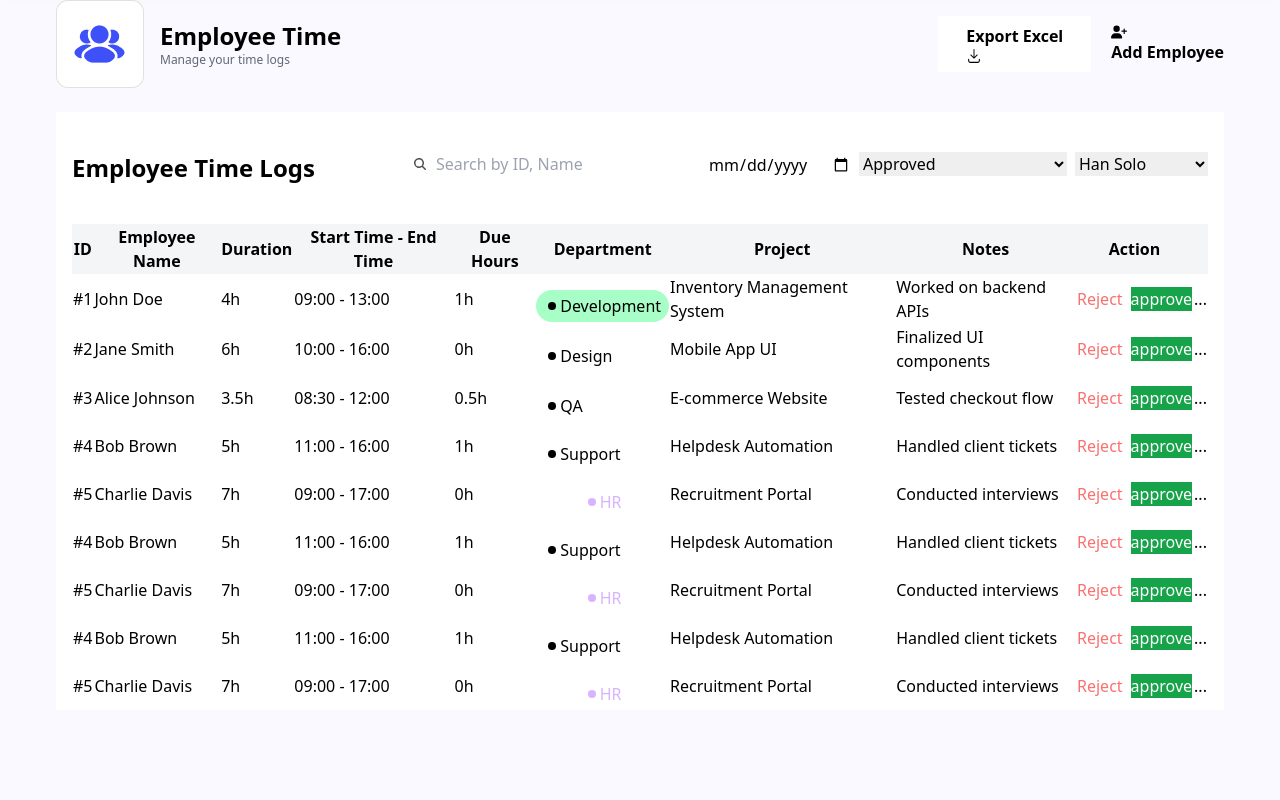
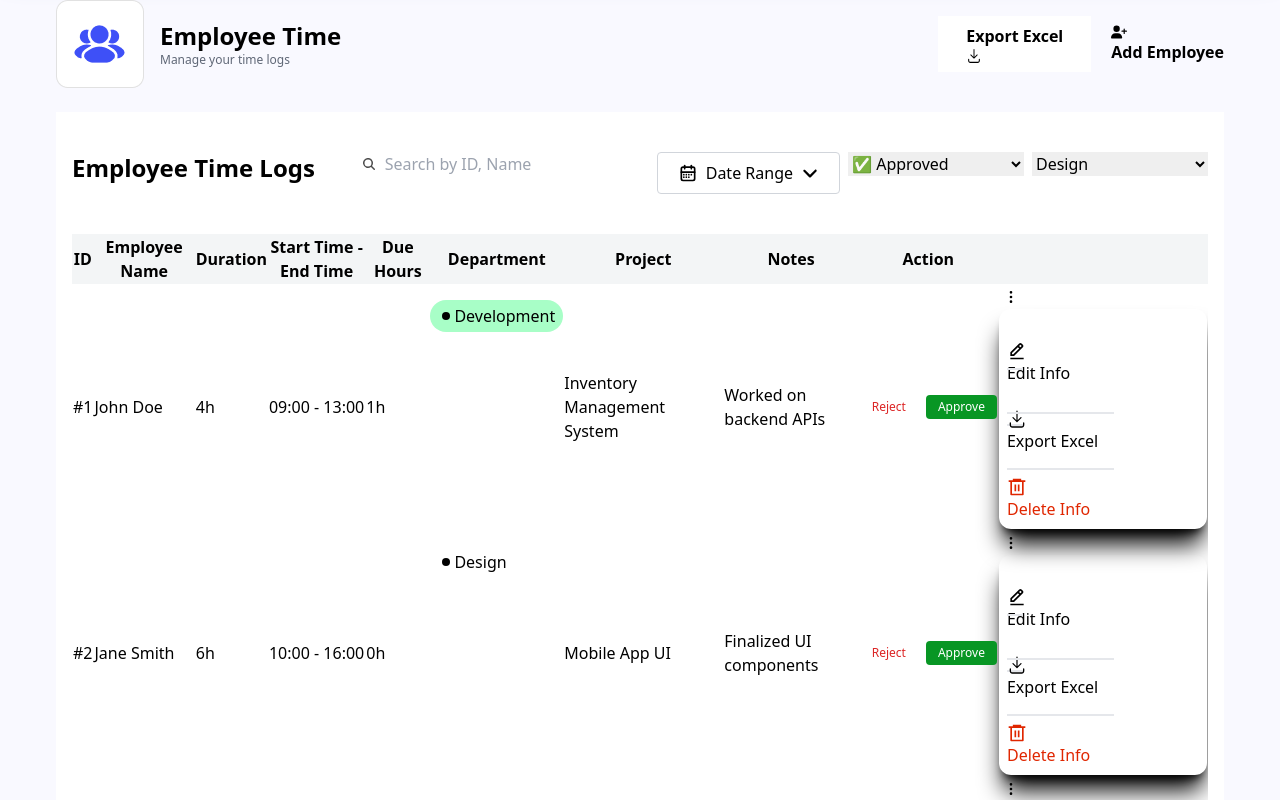
Before and after one commit to rocky-islam/gain-solutions, a React (Vite) app: page / in a window 1280 px wide. Shown: the part 518-1318 px from the top of the page. Built offline with nearby package versions, Linux system fonts and the light colour scheme.

Commit message:
approve reject done

```diff
--- a/public/employeeData.json
+++ b/public/employeeData.json
@@ -48,45 +48,5 @@
     "department": "HR",
     "project": "Recruitment Portal",
     "notes": "Conducted interviews"
-  },
-  {
-    "id": "4",
-    "employeeName": "Bob Brown",
-    "duration": "5h",
-    "startTimeEndTime": "11:00 - 16:00",
-    "dueHours": "1h",
-    "department": "Support",
-    "project": "Helpdesk Automation",
-    "notes": "Handled client tickets"
-  },
-  {
-    "id": "5",
-    "employeeName": "Charlie Davis",
-    "duration": "7h",
-    "startTimeEndTime": "09:00 - 17:00",
-    "dueHours": "0h",
-    "department": "HR",
-    "project": "Recruitment Portal",
-    "notes": "Conducted interviews"
-  },
-  {
-    "id": "4",
-    "employeeName": "Bob Brown",
-    "duration": "5h",
-    "startTimeEndTime": "11:00 - 16:00",
-    "dueHours": "1h",
-    "department": "Support",
-    "project": "Helpdesk Automation",
-    "notes": "Handled client tickets"
-  },
-  {
-    "id": "5",
-    "employeeName": "Charlie Davis",
-    "duration": "7h",
-    "startTimeEndTime": "09:00 - 17:00",
-    "dueHours": "0h",
-    "department": "HR",
-    "project": "Recruitment Portal",
-    "notes": "Conducted interviews"
   }
 ]
--- a/src/Pages/EmployeeLog/EmployeeLog.jsx
+++ b/src/Pages/EmployeeLog/EmployeeLog.jsx
@@ -44,15 +44,27 @@ const EmployeeLog = () => {
   const hours = Math.floor(diff / 60);
   const minutes = diff % 60;
   console.log(hours, minutes)
-  // return `${hours}h ${minutes}m`;
+
+  // dueHrs
+  const TOTAL_MINUTES = 8 * 60; // 8 hours = 480 minutes
+
+  // Convert spent time to minutes
+  const spentMinutes = hours * 60 + minutes;
+
+  // Calculate remaining minutes
+  const remainingMinutes = TOTAL_MINUTES - spentMinutes;
+
+  // Convert back to HH:MM
+  const remainingHours = Math.floor(remainingMinutes / 60);
+  const remainingMins = remainingMinutes % 60;
 
 
     const newEmployee = {
       id: id,
       employeeName: name,
-      duration: hours+":"+minutes+"h",
+      duration: hours+"hr "+minutes+"min",
       startTimeEndTime: startTime + " - " + endTime,
-      dueHours: "",
+      dueHours: remainingHours+"hr "+remainingMins+"min",
       department: department,
       project: project,
       notes: "",
--- a/src/component/Table/Table.jsx
+++ b/src/component/Table/Table.jsx
@@ -1,13 +1,21 @@
 import { useState } from "react";
 import DatePicker from "react-datepicker";
-// import { FaRegCircleCheck } from "react-icons/fa6";
+import { FaAngleDown, FaRegCircleCheck } from "react-icons/fa6";
 import "react-datepicker/dist/react-datepicker.css";
-import { GoDotFill } from "react-icons/go";
+import { GoDotFill, GoXCircleFill } from "react-icons/go";
+import { BiEditAlt } from "react-icons/bi";
+import { RxDownload } from "react-icons/rx";
+import { RiDeleteBin6Line } from "react-icons/ri";
+import { TbCalendarMonth } from "react-icons/tb";
+import { HiOutlineDotsVertical } from "react-icons/hi";
+import { CiCircleCheck } from "react-icons/ci";
+import { FaCheckCircle } from "react-icons/fa";
 
 const Table = ({ employee }) => {
   const [selectedDate, setSelectedDate] = useState(new Date());
   console.log(employee);
   const [searchTerm, setSearchTerm] = useState("");
+  const [statuses, setStatuses] = useState({});
 
   // search
   const filteredEmployees = employee.filter(
@@ -17,7 +25,21 @@ const Table = ({ employee }) => {
   );
 
   // color class
+  const handleApprove = (id) => {
+    setStatuses((prev) => ({ ...prev, [id]: "approved" }));
+  };
 
+  const handleReject = (id) => {
+    setStatuses((prev) => ({ ...prev, [id]: "rejected" }));
+  };
+
+  const handleUndo = (id) => {
+    setStatuses((prev) => {
+      const updated = { ...prev };
+      delete updated[id];
+      return updated;
+    });
+  };
   return (
     <div className="bg-white px-4">
       <div className="py-10 flex justify-between">
@@ -49,30 +71,32 @@ const Table = ({ employee }) => {
             </label>
           </div>
           <div>
-            <label className="form-control">
-              <div className="label">
+            <label className=" w-44">
+              <div className="flex gap-2 items-center justify-center border border-gray-300 px-5 py-2 rounded">
+                <TbCalendarMonth size={20} />
+                <p className="font-medium">Date Range</p>
+                <FaAngleDown size={18} />
               </div>
-              <input
-                type="date"
-                value={'select time'}
-                name="name"
-                placeholder="Type Name"
-                className="input input-bordered w-full max-w-xs"
-              />
             </label>
           </div>
           <div>
-            <select className="select w-52">
-              <option disabled>Status</option>
-              <option className="text-[#089624] flex">Approved</option>
-              <option className="text-red-500">Reject</option>
+            <select className="font-medium select w-44">
+              <option disabled className="font-medium">
+                Status
+              </option>
+              <option className="text-[#089624] flex font-medium">
+                {" "}
+                &#x2705; Approved
+              </option>
+              <option className="text-red-500 font-medium"> ❌ Reject</option>
             </select>
           </div>
           <div>
-            <select className="select select-bordered ">
-              <option disabled>Who shot first?</option>
-              <option>Han Solo</option>
-              <option>Greedo</option>
+            <select className="select font-medium w-44">
+              <option className="font-medium">Design</option>
+              <option className="font-medium">Development</option>
+              <option className="font-medium">Project</option>
+              <option className="font-medium">sales</option>
             </select>
           </div>
         </div>
@@ -115,20 +139,84 @@ const Table = ({ employee }) => {
                       : "text-slate-800"
                   }`}
                 >
-                  <span className="flex items-center justify-center"><GoDotFill /> {emp.department}</span>
+                  <span className="flex items-center justify-center">
+                    <GoDotFill /> {emp.department}
+                  </span>
                 </span>
                 <td className="text-base font-medium">{emp.project}</td>
                 <td className="text-base font-medium">{emp.notes}</td>
                 <td className="text-base font-medium">
-                  <div className="flex gap-2">
-                    <button className="text-red-400 ">Reject</button>
-                    <button className="btn text-white bg-[#16A34A]">
-                      approve
-                    </button>
-                  </div>
+                  {statuses[emp.id] === "approved" ? (
+                    <div className="flex items-center gap-2">
+                      <span className="flex items-center gap-2 text-xs px-3 py-1 text-green-700 bg-green-100 border border-green-300 rounded">
+                        <FaCheckCircle size={16}/> Approved
+                      </span>
+                      <button
+                        onClick={() => handleUndo(emp.id)}
+                        className="text-xs px-3 py-1 bg-white rounded border"
+                      >
+                        Undo
+                      </button>
+                    </div>
+                  ) : statuses[emp.id] === "rejected" ? (
+                    <div className="flex items-center gap-2">
+                      <span className="flex items-center gap-2 text-xs px-3 py-1 text-red-600 bg-red-100 border border-red-300 rounded">
+                        <GoXCircleFill size={16}/> Rejected
+                      </span>
+                      <button
+                        onClick={() => handleUndo(emp.id)}
+                        className="px-3 py-1 text-xs bg-white rounded border"
+                      >
+                        Undo
+                      </button>
+                    </div>
+                  ) : (
+                    <div className="flex gap-2">
+                      <button
+                        onClick={() => handleReject(emp.id)}
+                        className="px-3 py-1 text-xs  text-red-600"
+                      >
+                        Reject
+                      </button>
+                      <button
+                        onClick={() => handleApprove(emp.id)}
+                        className="px-3 py-1 text-xs bg-[#089624] text-white rounded"
+                      >
+                        Approve
+                      </button>
+                    </div>
+                  )}
                 </td>
                 <td>
-                  <button>...</button>
+                  <div>
+                    <div className="dropdown dropdown-end">
+                      <div tabIndex={0} role="button" className="btn m-1 ">
+                        <HiOutlineDotsVertical />
+                      </div>
+                      <ul
+                        tabIndex={0}
+                        className="dropdown-content menu bg-base-100 rounded-xl z-1 w-52 p-2 shadow-xl shadow-black"
+                      >
+                        <li>
+                          <span className="text-base font-medium p-4">
+                            <BiEditAlt size={20} /> Edit Info
+                          </span>
+                        </li>
+                        <li>
+                          <span className="text-base font-medium p-4 border-y-2">
+                            <RxDownload size={20} /> Export Excel
+                          </span>
+                        </li>
+                        <li>
+                          <span className="text-base font-medium p-4 text-[#E02600]">
+                            {" "}
+                            <RiDeleteBin6Line size={20} color="#E02600" />
+                            Delete Info
+                          </span>
+                        </li>
+                      </ul>
+                    </div>
+                  </div>
                 </td>
               </tr>
             ))}
```
Also changed, not shown: src/assets/check.png (added).
